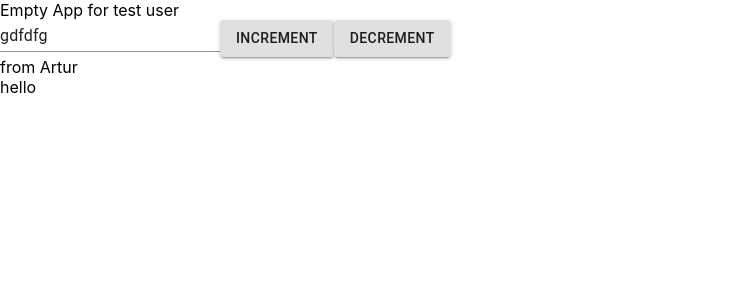
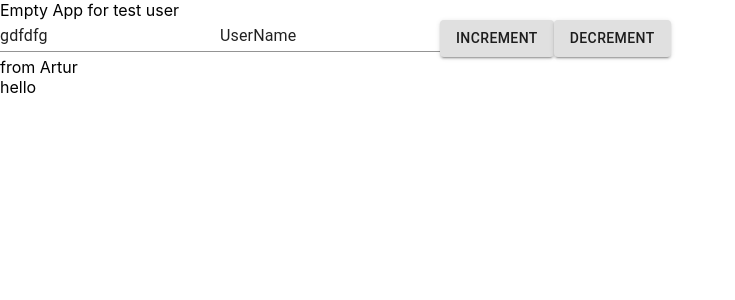
Before and after one commit to rrostomyan/react-lists-keys-ref, a React (Create React App) app: page / in a window 1280 px wide. Shown: the top 300 px of the page, without its empty margins (0-735 px from the left). Built offline with nearby package versions, Linux system fonts and the light colour scheme.

Commit message:
added username input

```diff
--- a/src/App.js
+++ b/src/App.js
@@ -7,6 +7,7 @@ function App() {
     <>
       <div>Empty App for test user</div>
       <TextField value="gdfdfg" />
+      <TextField value="UserName" />
       <Button variant="contained">Increment</Button>
       <Button variant="contained">Decrement</Button>
       <div>from Artur</div>
```
